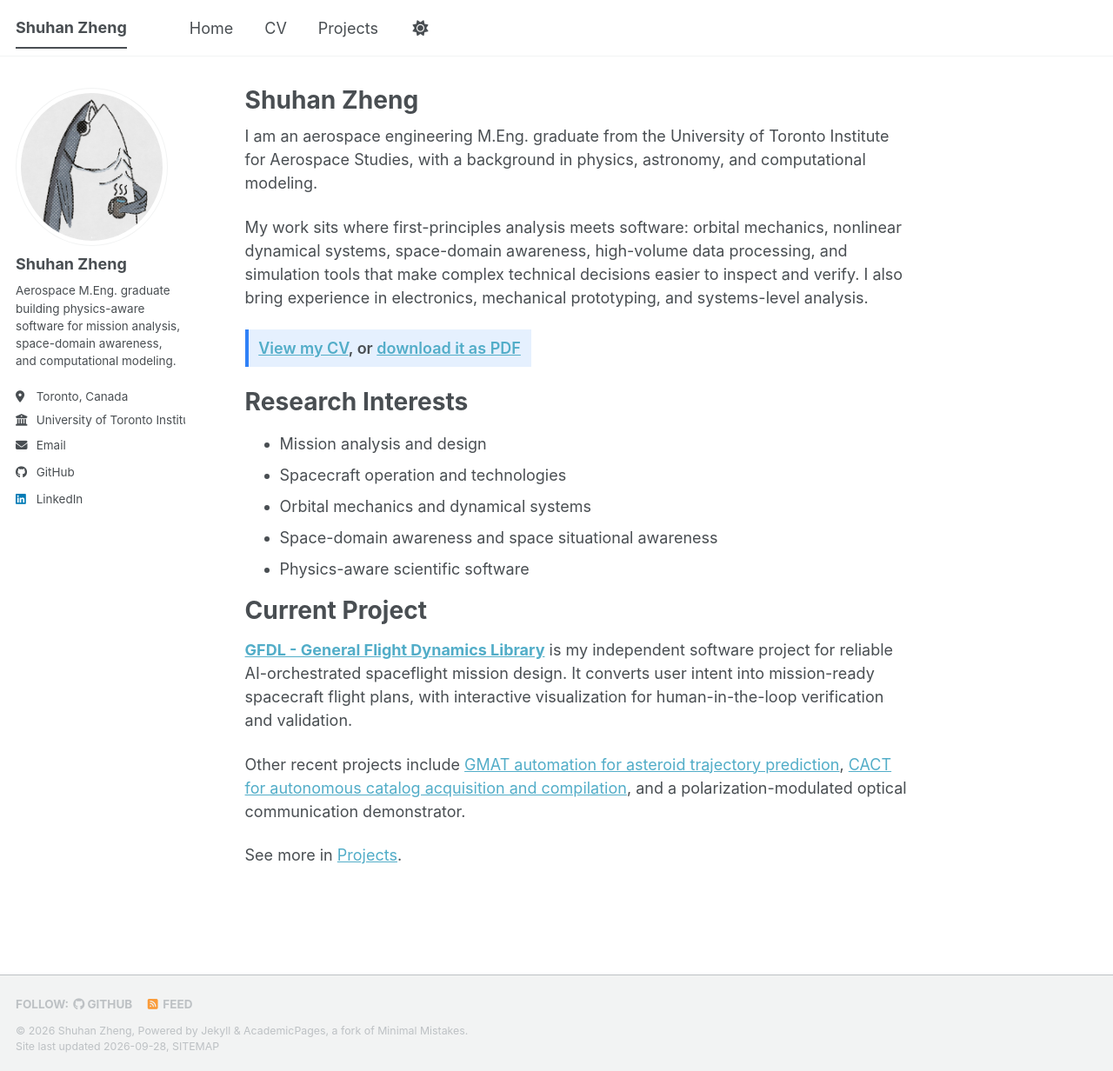
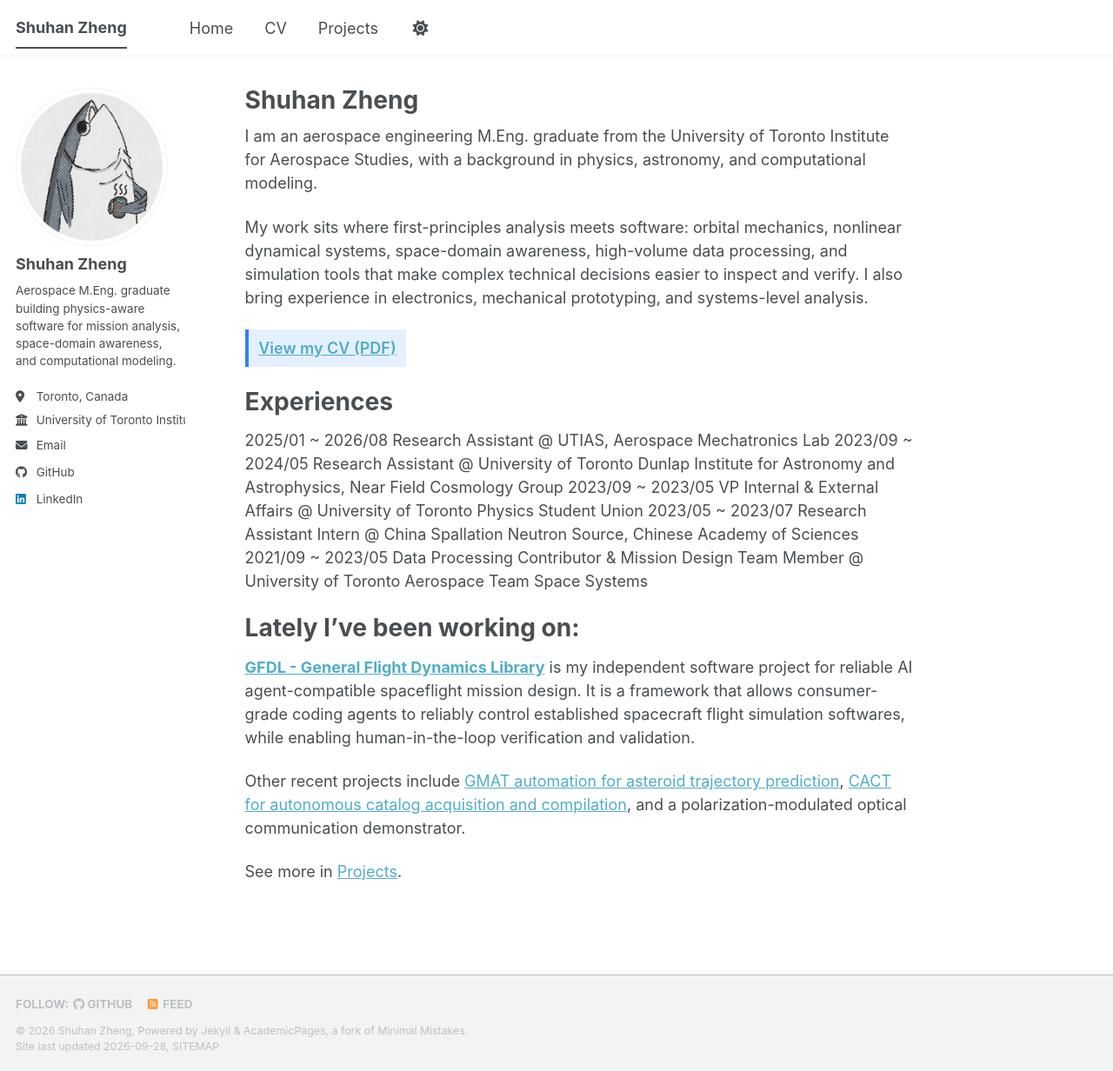
Before and after one commit to ThisisShoo/thisisshoo.github.io, a Jekyll site: the page built from _pages/about.md, in a window 1280 px wide and 1232 px high. Shown: the whole window at 87% size. Built offline with Jekyll 4.4.1, drawn with Linux system fonts in a browser that asks for light colours; a script bundle is joined from its source files by our own code; library files that are not in the unit come from our copies.

Commit message:
Revamped the front page

```diff
--- a/_data/navigation.yml
+++ b/_data/navigation.yml
@@ -5,7 +5,7 @@ main:
     url: /
 
   - title: "CV"
-    url: /cv/
+    url: /files/CV_Shuhan%20Zheng.pdf
 
   - title: "Projects"
     url: /portfolio/
--- a/_pages/about.md
+++ b/_pages/about.md
@@ -12,7 +12,7 @@ I am an aerospace engineering M.Eng. graduate from the University of Toronto Ins
 My work sits where first-principles analysis meets software: orbital mechanics, nonlinear dynamical systems, space-domain awareness, high-volume data processing, and simulation tools that make complex technical decisions easier to inspect and verify. I also bring experience in electronics, mechanical prototyping, and systems-level analysis.
 
 <p class="cv-links-highlight">
-  <a href="/cv/">View my CV</a>, or <a href="/files/CV_Shuhan%20Zheng.pdf">download it as PDF</a>
+  <a href="/files/CV_Shuhan%20Zheng.pdf">View my CV (PDF)</a>
 </p>
 
 <style>
@@ -25,19 +25,20 @@ My work sits where first-principles analysis meets software: orbital mechanics,
   }
 </style>
 
-Research Interests
+Experiences
 ======
 
-* Mission analysis and design
-* Spacecraft operation and technologies
-* Orbital mechanics and dynamical systems
-* Space-domain awareness and space situational awareness
-* Physics-aware scientific software
+2025/01 ~ 2026/08 Research Assistant @ UTIAS, Aerospace Mechatronics Lab
+2023/09 ~ 2024/05 Research Assistant @ University of Toronto Dunlap Institute for Astronomy and Astrophysics, Near Field Cosmology Group
+2023/09 ~ 2023/05 VP Internal & External Affairs @ University of Toronto Physics Student Union
+2023/05 ~ 2023/07 Research Assistant Intern @ China Spallation Neutron Source, Chinese Academy of Sciences
+2021/09 ~ 2023/05 Data Processing Contributor & Mission Design Team Member @ University of Toronto Aerospace Team Space Systems
 
-Current Project
+
+Lately I've been working on:
 ======
 
-[**GFDL - General Flight Dynamics Library**](/portfolio/gfdl/) is my independent software project for reliable AI-orchestrated spaceflight mission design. It converts user intent into mission-ready spacecraft flight plans, with interactive visualization for human-in-the-loop verification and validation.
+[**GFDL - General Flight Dynamics Library**](/portfolio/gfdl/) is my independent software project for reliable AI agent-compatible spaceflight mission design. It is a framework that allows consumer-grade coding agents to reliably control established spacecraft flight simulation softwares, while enabling human-in-the-loop verification and validation.
 
 Other recent projects include [GMAT automation for asteroid trajectory prediction](https://github.com/ThisisShoo/GMAT-Monte-Carlo-Propagator), [CACT for autonomous catalog acquisition and compilation](https://github.com/ThisisShoo/Catalog-Maker/tree/main__with_Simbad), and a polarization-modulated optical communication demonstrator.
 
```
Also changed, not shown: CONTENT_GUIDE.md (+2 -2 lines), README.md (+1 -2 lines), _pages/cv-redirect.html (added, +7 -0 lines), _pages/cv.md (deleted, +0 -75 lines).
